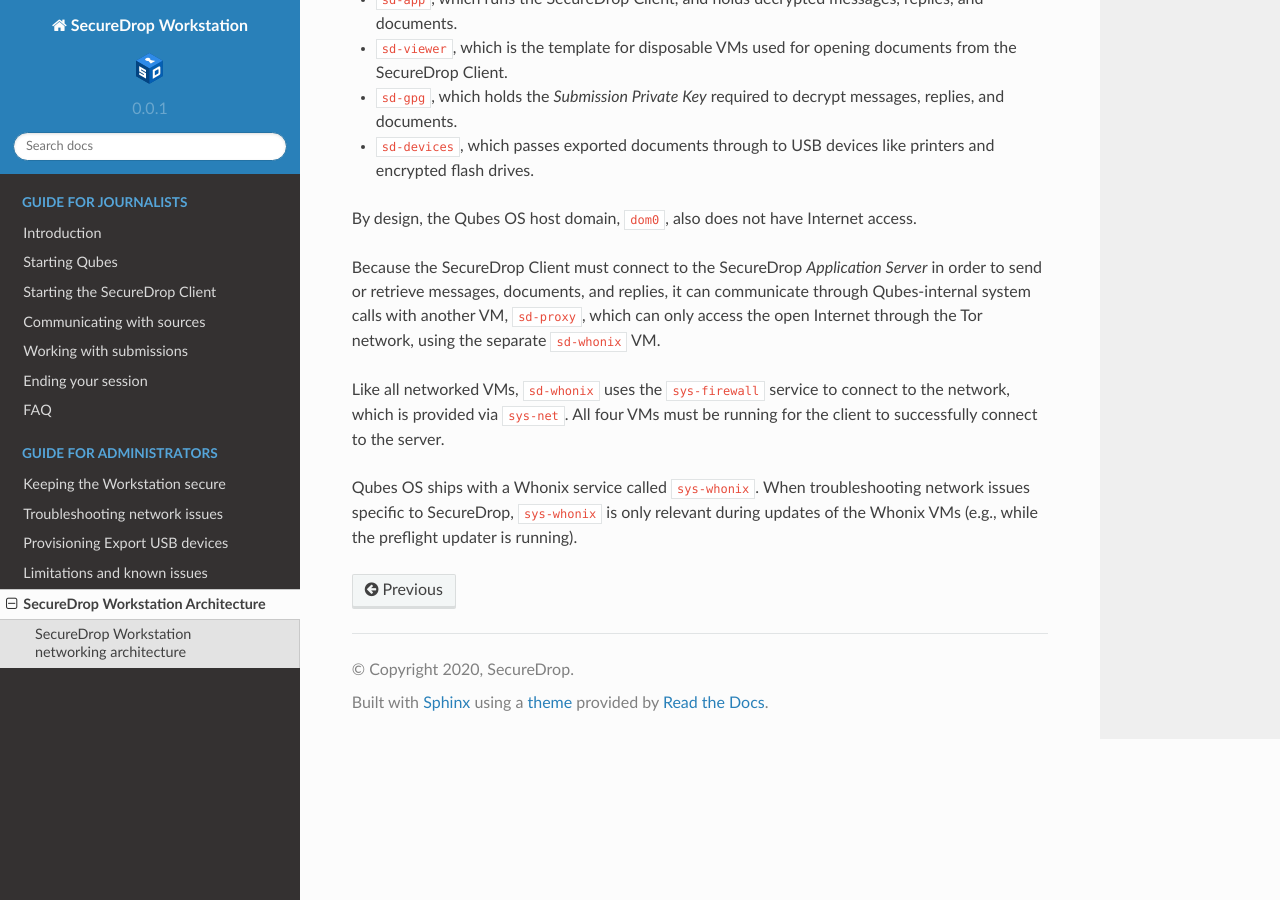
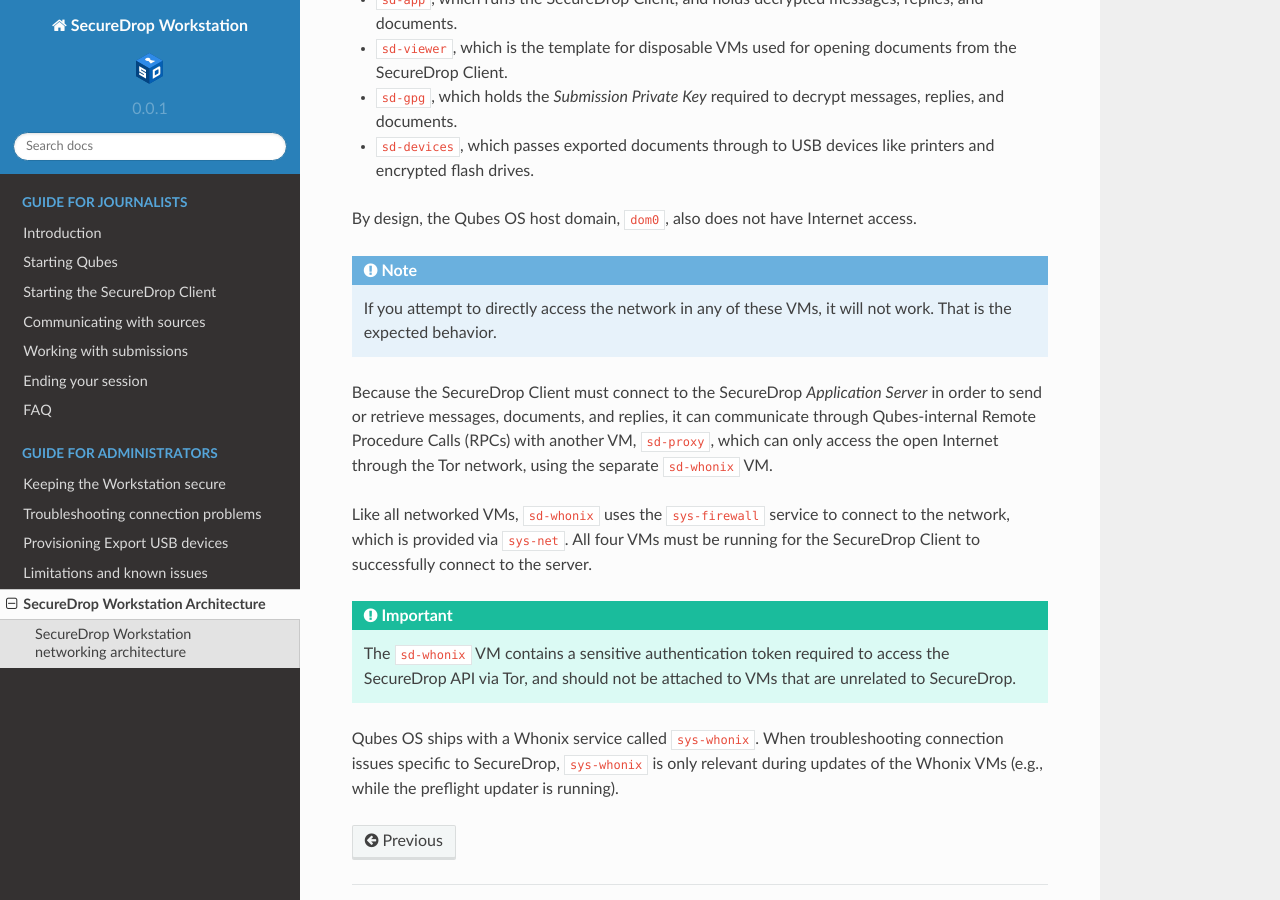
Before and after one commit to freedomofpress/securedrop-workstation-docs, a Sphinx documentation site: the page built from docs/admin/workstation_architecture.rst, in a window 1280 px wide and 900 px high, scrolled down 570 px. Built offline with Sphinx 7.4.7 and the Read the Docs theme 2.0.0, drawn with Linux system fonts in a browser that asks for light colours.

Commit message:
Changes in response to review feedback

```diff
--- a/docs/admin/workstation_architecture.rst
+++ b/docs/admin/workstation_architecture.rst
@@ -29,27 +29,27 @@
 By design, the Qubes OS host domain, ``dom0``, also does not have Internet
 access.
 
-.. note:
+.. note::
 
    If you attempt to directly access the network in any of these VMs, it will
    not work. That is the expected behavior.
 
 Because the SecureDrop Client must connect to the SecureDrop
 *Application Server* in order to send or retrieve messages, documents, and
-replies, it can communicate through Qubes-internal system calls with another
-VM, ``sd-proxy``, which can only access the open Internet through the Tor
-network, using the separate ``sd-whonix`` VM.
+replies, it can communicate through Qubes-internal Remote Procedure Calls (RPCs)
+with another VM, ``sd-proxy``, which can only access the open Internet through
+the Tor network, using the separate ``sd-whonix`` VM.
 
 Like all networked VMs, ``sd-whonix`` uses the ``sys-firewall`` service to
 connect to the network, which is provided via ``sys-net``. All four VMs must be
-running for the client to successfully connect to the server.
+running for the SecureDrop Client to successfully connect to the server.
 
-.. important:
+.. important::
 
    The ``sd-whonix`` VM contains a sensitive authentication token required to
    access the SecureDrop API via Tor, and should not be attached to VMs that are
    unrelated to SecureDrop.
 
 Qubes OS ships with a Whonix service called ``sys-whonix``. When troubleshooting
-network issues specific to SecureDrop, ``sys-whonix`` is only relevant during
+connection issues specific to SecureDrop, ``sys-whonix`` is only relevant during
 updates of the Whonix VMs (e.g., while the preflight updater is running).
--- a/docs/index.rst
+++ b/docs/index.rst
@@ -30,7 +30,7 @@
    :caption: Guide for Administrators
 
    admin/securing_workstation
-   admin/troubleshooting_network
+   admin/troubleshooting_connection
    admin/provisioning_usb
    admin/known_issues
    admin/workstation_architecture
```
Also changed, not shown: docs/admin/troubleshooting_connection.rst (renamed from docs/admin/troubleshooting_network.rst, +25 -34 lines).
